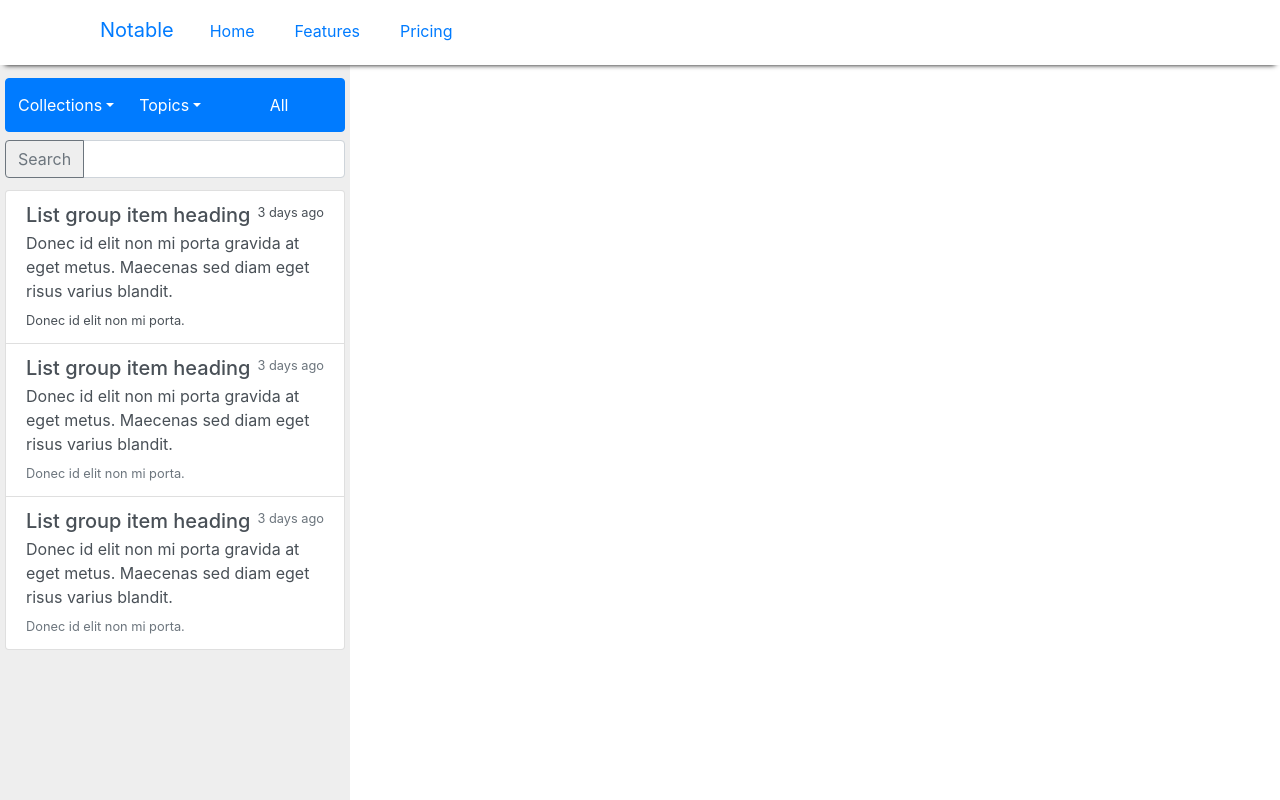
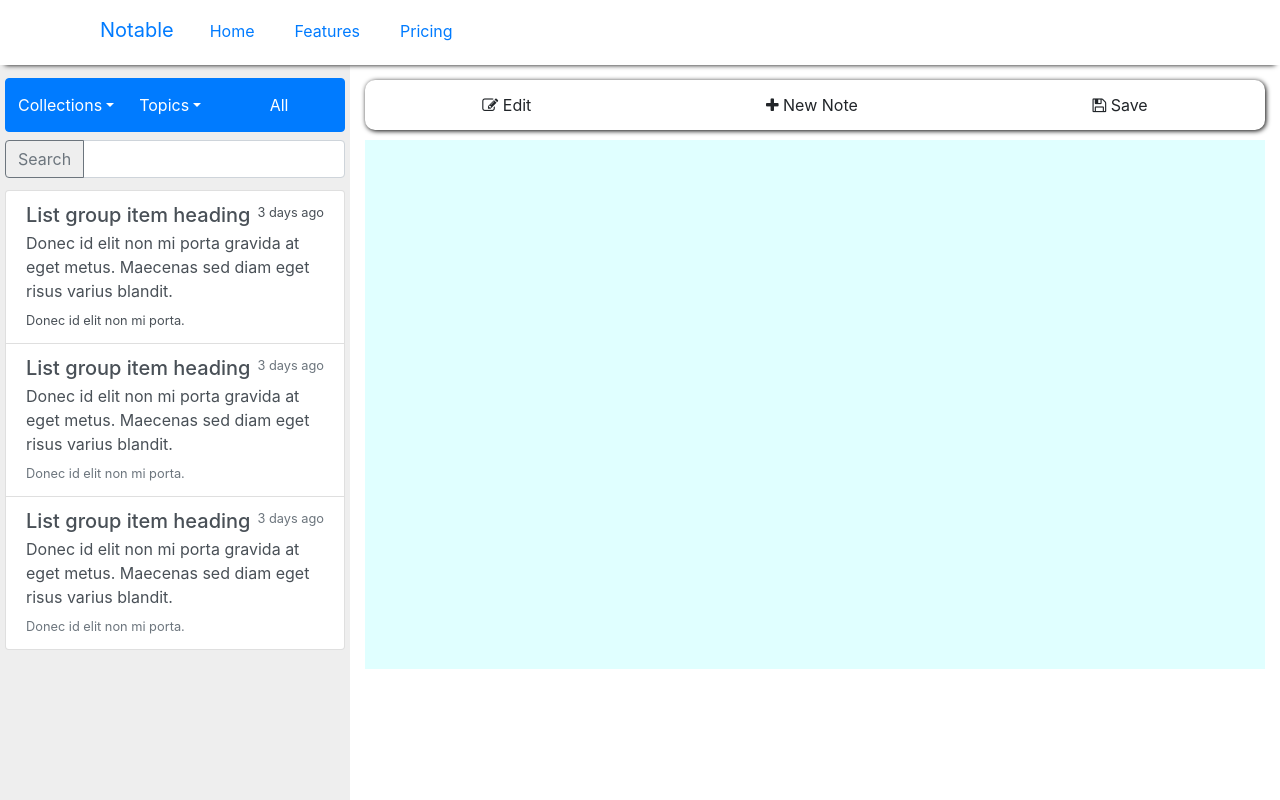
Before and after one commit to austinlords/notable, a React (Create React App) app: page / in a window 1280 px wide. Built offline with nearby package versions, Linux system fonts and the light colour scheme.

Commit message:
add editor menu component

```diff
--- /dev/null
+++ b/src/components/editor-menu.jsx
@@ -0,0 +1,22 @@
+import React from "react";
+
+const EditorMenu = props => {
+  return (
+    <div className="editor-menu">
+      <div className="clickable editor-menu-option">
+        <i class="fa fa-pencil-square-o" aria-hidden="true" />
+        <span> Edit</span>
+      </div>
+      <div className="clickable editor-menu-option">
+        <i class="fa fa-plus" aria-hidden="true" />
+        <span> New Note</span>
+      </div>
+      <div className="clickable editor-menu-option">
+        <i class="fa fa-floppy-o" aria-hidden="true" />
+        <span> Save</span>
+      </div>
+    </div>
+  );
+};
+
+export default EditorMenu;
--- a/src/components/editor.jsx
+++ b/src/components/editor.jsx
@@ -1,4 +1,5 @@
 import React, { Component } from "react";
+import EditorMenu from "./editor-menu";
 import "../css/editor.css";
 
 class Editor extends Component {
@@ -10,7 +11,8 @@ class Editor extends Component {
   render() {
     return (
       <div className="editor-window">
-        <div />
+        <EditorMenu />
+        <div className="editor-edit" />
       </div>
     );
   }
--- a/src/css/App.css
+++ b/src/css/App.css
@@ -45,3 +45,7 @@
   grid-template-areas: "filter" "search" "content";
   overflow: auto;
 }
+
+.clickable {
+  cursor: pointer;
+}
--- a/src/css/editor.css
+++ b/src/css/editor.css
@@ -3,3 +3,26 @@
   background: white;
   min-width: 600px;
 }
+
+.editor-menu {
+  margin: 0px auto 10px auto;
+  width: 100%;
+  height: 50px;
+  box-shadow: 1px 1px 5px black;
+  border-radius: 10px;
+  align-items: center;
+  justify-content: space-around;
+  display: inline-flex;
+}
+
+.editor-menu-option {
+  padding: 5px;
+  border-radius: 2px;
+}
+
+.editor-edit {
+  margin: auto;
+  width: 100%;
+  height: 75%;
+  background-color: lightcyan;
+}
```
